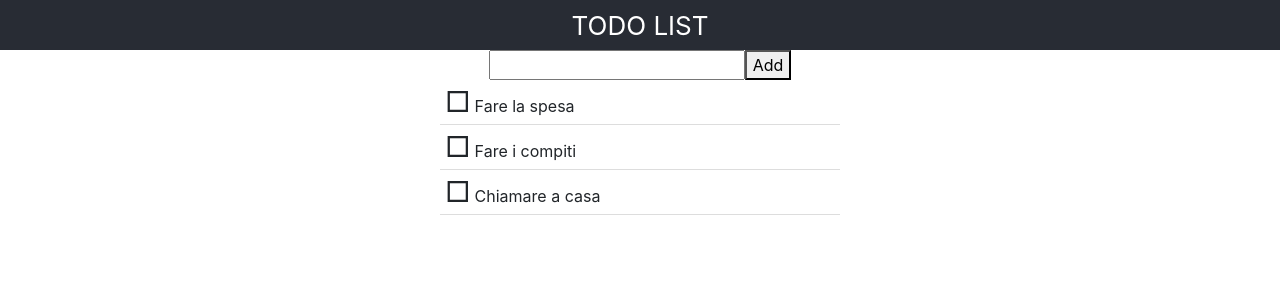
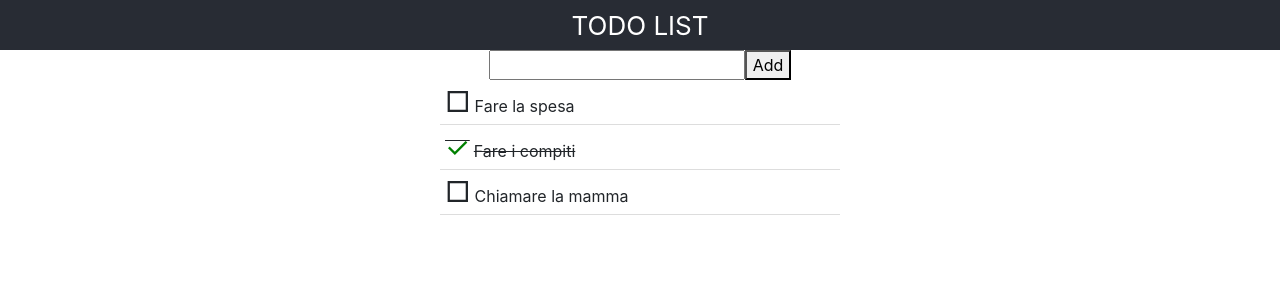
Before and after one commit to SimonCris/react-todolist-redux, a React (Create React App) app: page / in a window 1280 px wide. Shown: the top 300 px of the page. Built offline with nearby package versions, Linux system fonts and the light colour scheme.

Commit message:
update store

```diff
--- a/src/App.css
+++ b/src/App.css
@@ -60,8 +60,19 @@ li:hover:after {
   margin-right: 5px;
 }
 
-li span:after {
+li.completed {
+  text-decoration: line-through;
+}
+
+li span.uncompleted:after {
   content: '\025A1';
   font-size: 28px;
   padding: 4px;
 }
+
+li span.completed:after {
+  content: '\02713';
+  font-size: 28px;
+  padding: 4px;
+  color: green;
+}
--- a/src/components/todo.js
+++ b/src/components/todo.js
@@ -1,12 +1,12 @@
 import React from 'react';
 
-function todo({todo, onClick, id}) {
-    return <li onClick= {() => {
+function todo({todoItem, onClick, id}) {
+    return <li className={todoItem.completed ? 'completed ' : ''} onClick= {() => {
         onClick(id)
         }
      }>
-     <span></span>
-     {todo}
+     <span className={todoItem.completed ? 'completed ' : 'uncompleted'}></span>
+     {todoItem.todo}
     </li>
 
 }
--- a/src/components/todolist.js
+++ b/src/components/todolist.js
@@ -7,7 +7,7 @@ function todolist({todos, removeToDo}) {
         <ul>
         {
             todos.map((todo, index) => {
-                return <Todo id={index} key={index} onClick={removeToDo} todo={todo}/>
+                return <Todo id={index} key={index} onClick={removeToDo} todoItem={todo}/>
             })
         }
         </ul>
--- a/src/index.js
+++ b/src/index.js
@@ -7,18 +7,32 @@ import {createStore} from "redux";
 import {Provider} from 'react-redux';
 import storeReducer from './reducers/store_reducer';
 
-const initTodos = [
-    'Fare la spesa',
-    'Fare i compiti',
-    'Chiamare a casa'
-];
+const initTodos = {
+    todos: [
+        {
+            id: 0,
+            todo: 'Fare la spesa',
+            completed: false
+        },
+        {
+            id: 1,
+            todo: 'Fare i compiti',
+            completed: true
+        },
+        {
+            id: 2,
+            todo: 'Chiamare la mamma',
+            completed: false
+        }
+    ]
+};
 
 /** Tramite il metodo createStore viene creato uno stato dell'applicazione.
  * Il metodo prende in input la funzione reducers, in modo che venga restituito
  * uno stato specifico in funzione dell'azione e lo stato iniziale, in questo caso
  * l'array initTodos.
  * Tramite getState possiamo recuperare lo stato corrente dell'applicazione*/
-const store = createStore(storeReducer, {todos: [...initTodos]});
+const store = createStore(storeReducer, {todos: [...initTodos.todos]});
 
 /** Il componente provider di React-Redux si occupa di passare automaticamente
  * lo store a tutti i componenti dell'applicazione che sono racchiusi nel tag <Provider>.
```
